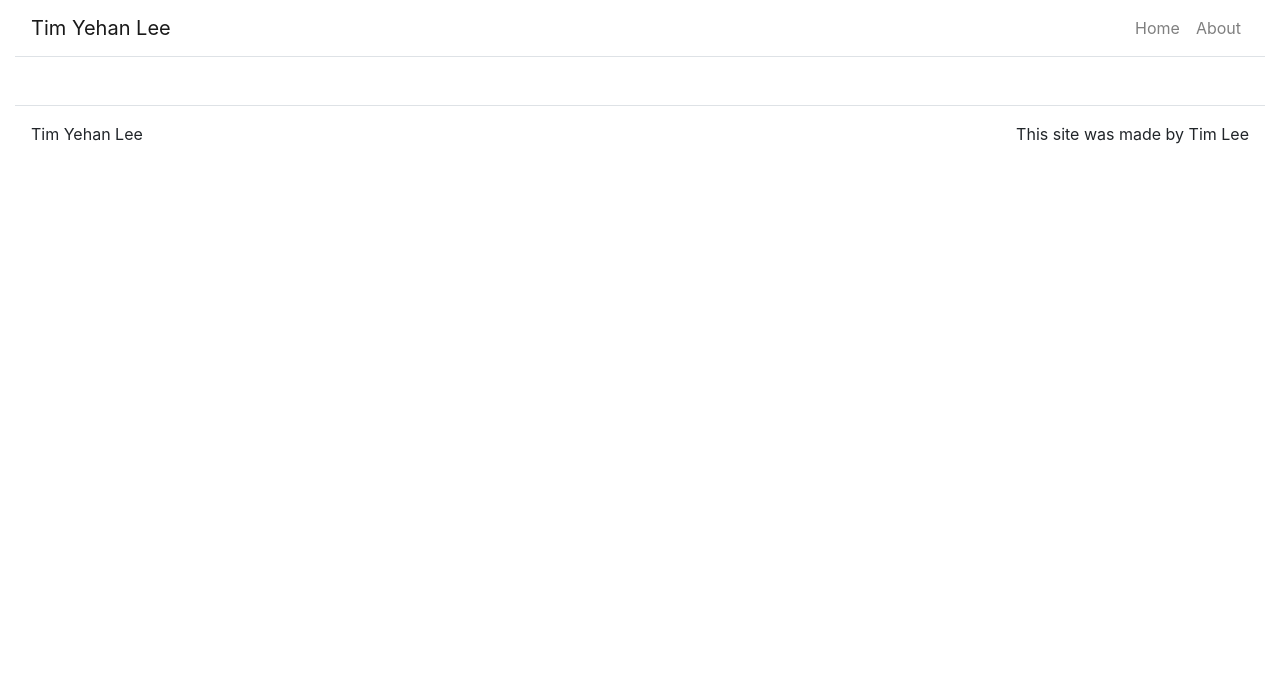
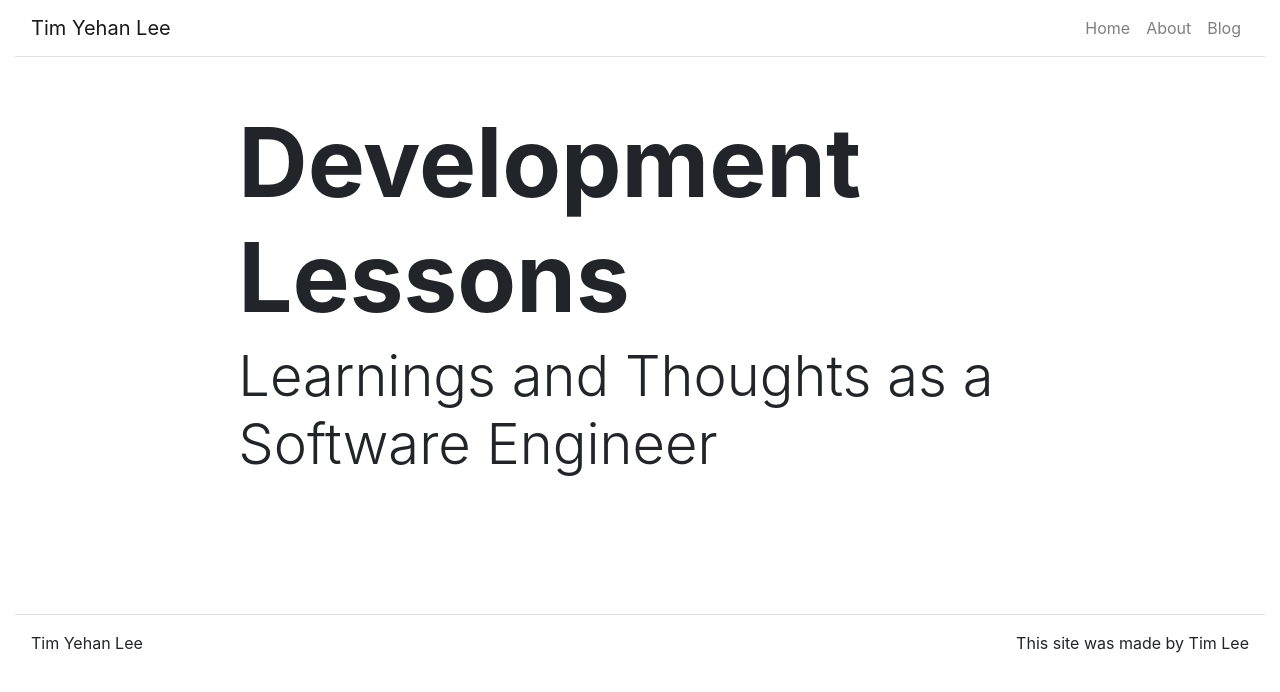
Before and after one commit to burneverything1/react-portfolio, a React (Create React App) app: page /blog in a window 1280 px wide. Shown: the top 692 px of the page. Built offline with nearby package versions, Linux system fonts and the light colour scheme.

Commit message:
Blog Page implement

```diff
--- a/package.json
+++ b/package.json
@@ -3,16 +3,16 @@
   "version": "0.1.0",
   "private": true,
   "dependencies": {
-    "@testing-library/jest-dom": "^5.12.0",
+    "@testing-library/jest-dom": "^5.14.1",
     "@testing-library/react": "^11.2.7",
     "@testing-library/user-event": "^12.8.3",
     "bootstrap": "^4.6.0",
     "react": "^17.0.2",
-    "react-bootstrap": "^1.6.0",
+    "react-bootstrap": "^1.6.1",
     "react-dom": "^17.0.2",
     "react-router-dom": "^5.2.0",
     "react-scripts": "4.0.3",
-    "react-spring": "^9.1.2",
+    "react-spring": "^9.2.3",
     "web-vitals": "^1.1.2"
   },
   "scripts": {
--- a/src/App.js
+++ b/src/App.js
@@ -5,18 +5,24 @@ import { Container, Navbar, Nav } from 'react-bootstrap'
 import Footer from './components/Footer'
 import HomePage from './pages/HomePage'
 import AboutPage from './pages/AboutPage';
+import BlogPage from './pages/BlogPage'
 
 const App = (props) => {
   const [ title, setTitle ] = useState('Tim Yehan Lee')
   const [ headerLinks, setHeaderLinks ] = useState([
     {htitle: 'Home', path: '/'},
     {htitle: 'About', path:'/about'},
+    {htitle: 'Blog', path:'/blog'}
   ])
   const [ home, setHome ] = useState({
     title: 'Always Learning',
     subTitle: 'Solving problems with Technology'
   })
   const [ about, setAbout ] = useState('About Me')
+  const [ blog, setBlog ] = useState({
+    title: 'Development Lessons',
+    subTitle: 'Learnings and Thoughts as a Software Engineer'
+  })
 
   return (
     <Router>
@@ -30,6 +36,7 @@ const App = (props) => {
             <Nav className='ml-auto'>
               <Link className='nav-link' to='/'>Home</Link>
               <Link className='nav-link' to='/about'>About</Link>
+              <Link className='nav-link' to='/blog'>Blog</Link>
 
             </Nav>
           </Navbar.Collapse>
@@ -38,12 +45,16 @@ const App = (props) => {
         <Route path='/' exact render={() => <HomePage
           title={home.title}
           subTitle={home.subTitle}
-          text={home.text}
         />}/>
 
         <Route path='/about' render={() => <AboutPage
           title={about}
         />}/>
+
+        <Route path='/blog' render={() => <BlogPage
+          title={blog.title}
+          subTitle={blog.subTitle}
+      />}/>
 
         <Footer />
 
--- a/src/components/Content.js
+++ b/src/components/Content.js
@@ -3,7 +3,7 @@ import { Col, Container, Row } from 'react-bootstrap'
 
 const Content = (props) => {
     return (
-        <Container fluid={true}>
+        <Container fluid>
             <Row className='justify-content-center'>
                 <Col md={8}>
                     {props.children}
--- a/src/components/Footer.js
+++ b/src/components/Footer.js
@@ -4,7 +4,7 @@ import { Col, Container, Row } from 'react-bootstrap'
 const Footer = () => {
     return(
         <footer className='mt-5'>
-            <Container fluid={true}>
+            <Container fluid>
                 <Row className='border-top justify-content-between p-3'>
                     <Col className='p-0' md={3} sm={12}>
                         Tim Yehan Lee
--- a/src/components/Hero.js
+++ b/src/components/Hero.js
@@ -4,11 +4,11 @@ import { Jumbotron, Col, Container, Row } from 'react-bootstrap'
 const Hero = (props) => {
     return (
         <Jumbotron className='bg-transparent jumbotron-fluid p-0'>
-            <Container fluid={true}>
+            <Container fluid>
                 <Row className='justify-content-center py-5'>
                     <Col md={8} sm={12}>
                         { props.title && <h1 className='display-1 font-weight-bolder'>{props.title}</h1>}
-                        { props.subTitle && <h3 className='display-3 font-weight-light'>{props.subTitle}</h3>}
+                        { props.subTitle && <h2 className='display-4 font-weight-light'>{props.subTitle}</h2>}
                     </Col>
                 </Row>
             </Container>
--- a/src/pages/AboutPage.js
+++ b/src/pages/AboutPage.js
@@ -10,7 +10,8 @@ const AboutPage = (props) => {
             <Content>
                 <p>I am an experienced startup Product Owner who successfully managed the development of API connections and products at Hopper. After a covid-related layoff, I decided to go back to school for a computer science degree. After taking core classes such as Data Structures, Web Development, Databases, and Assembly,  I have become comfortable as a developer. I am currently learning full-stack professional development with React and MERN through https://fullstackopen.com/.</p>
                 <p>I am currently an Associate Software Engineer Intern at Scholastic working with Angular and Java Spring Boot. I am interested in gardening/farmtech, cycling, health, and finance. Feel free to reach out at (978) 806-6388 or timmy.y.lee95@gmail.com.</p>
-                <p>Experience with React, NodeJs, ExpressJs, SQL, Python3, MongoDB, HTML+CSS</p>
+                <p>Languages/Frameworks: Javascript, Python3, SQL, ReactJS, HTML+CSS</p>
+                <p>Technologies: NodeJS, ExpressJS, MongoDB, Mongoose, Bootstrap, Heroku</p>
                 <a href="https://www.linkedin.com/in/timothy-yehan-lee-cspo-033755129/">LinkedIn</a>
                 <br></br>
                 <a href="https://github.com/burneverything1">Github</a>
--- /dev/null
+++ b/src/pages/BlogPage.js
@@ -0,0 +1,17 @@
+import React from 'react'
+import Content from '../components/Content'
+import Hero from '../components/Hero'
+
+const BlogPage = (props) => {
+    return(
+        <div>
+            <Hero title={props.title} subTitle={props.subTitle}/>
+
+            <Content>
+
+            </Content>
+        </div>
+    )
+}
+
+export default BlogPage
```
Also changed, not shown: 1 other file (tests, documents, lock files or other folders).
